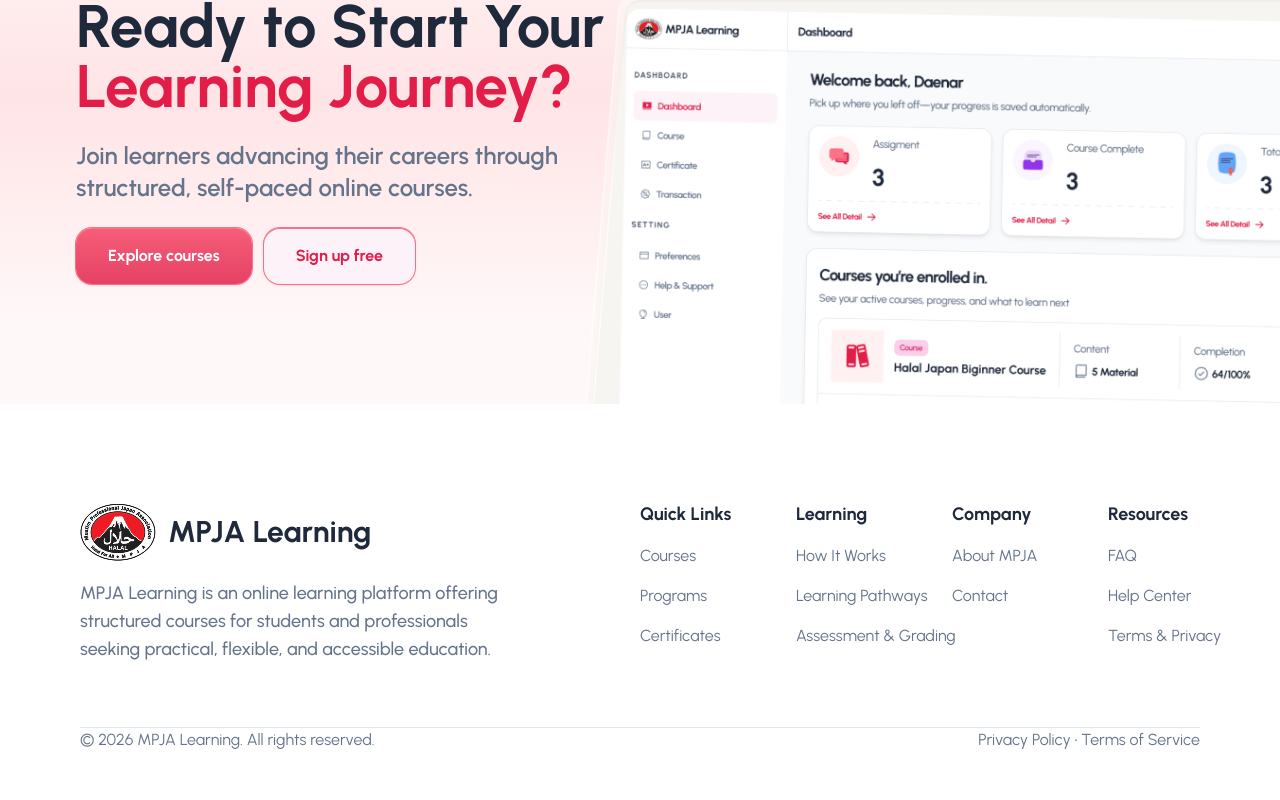
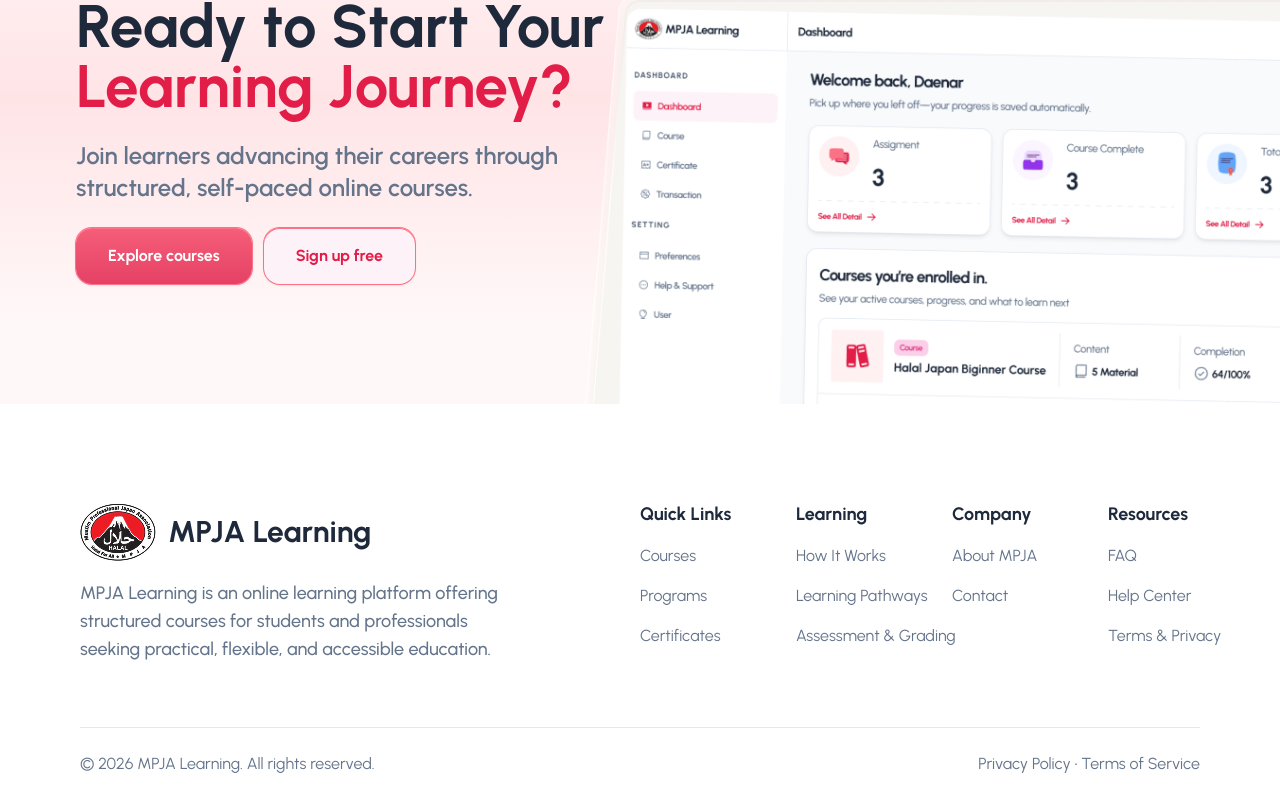
Before and after one commit to alfieqashwa/mpja, a Next.js app: page / in a window 1280 px wide. Shown: the part 6603-7403 px from the top of the page. Before the commit the page ends 7355 px from the top, so only its background shows below. Built offline with nearby package versions, Linux system fonts and the light colour scheme.

Commit message:
style: fix footer issue on homepage

```diff
--- a/app/(home)/footer.tsx
+++ b/app/(home)/footer.tsx
@@ -75,7 +75,7 @@
       </div>
 
       <Separator className="mt-16" />
-      <CopyrightMpja />
+      <CopyrightMpja className="py-6" />
     </footer>
   )
 }
--- a/components/copyright.tsx
+++ b/components/copyright.tsx
@@ -1,5 +1,7 @@
-export const CopyrightMpja = () => (
-  <div className="text-secondary flex justify-between">
+import { cn } from "@/lib/utils"
+
+export const CopyrightMpja = ({ className }: { className?: string }) => (
+  <div className={cn("text-secondary flex justify-between", className)}>
     <p className="whitespace-nowrap">
       © {new Date().getFullYear()} MPJA Learning. All rights reserved.
     </p>
```
